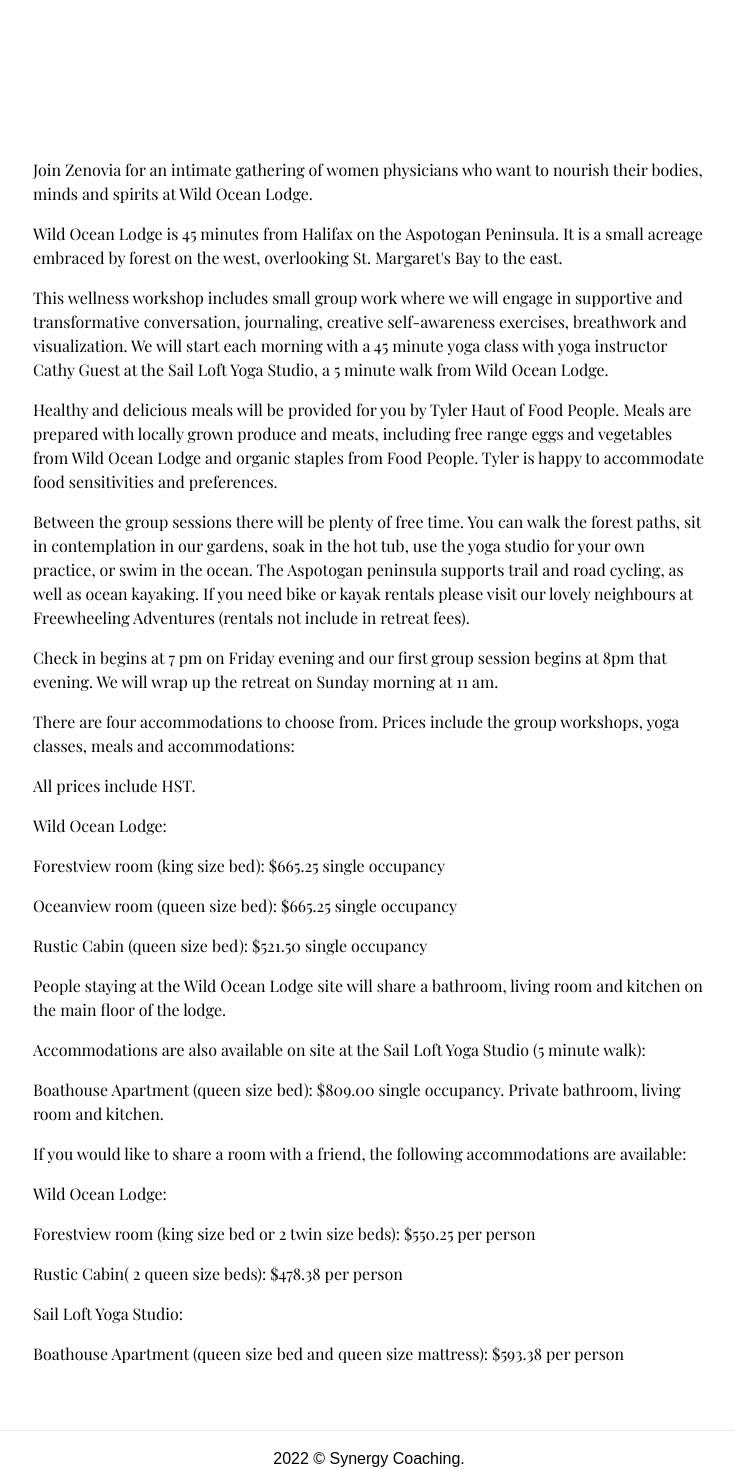
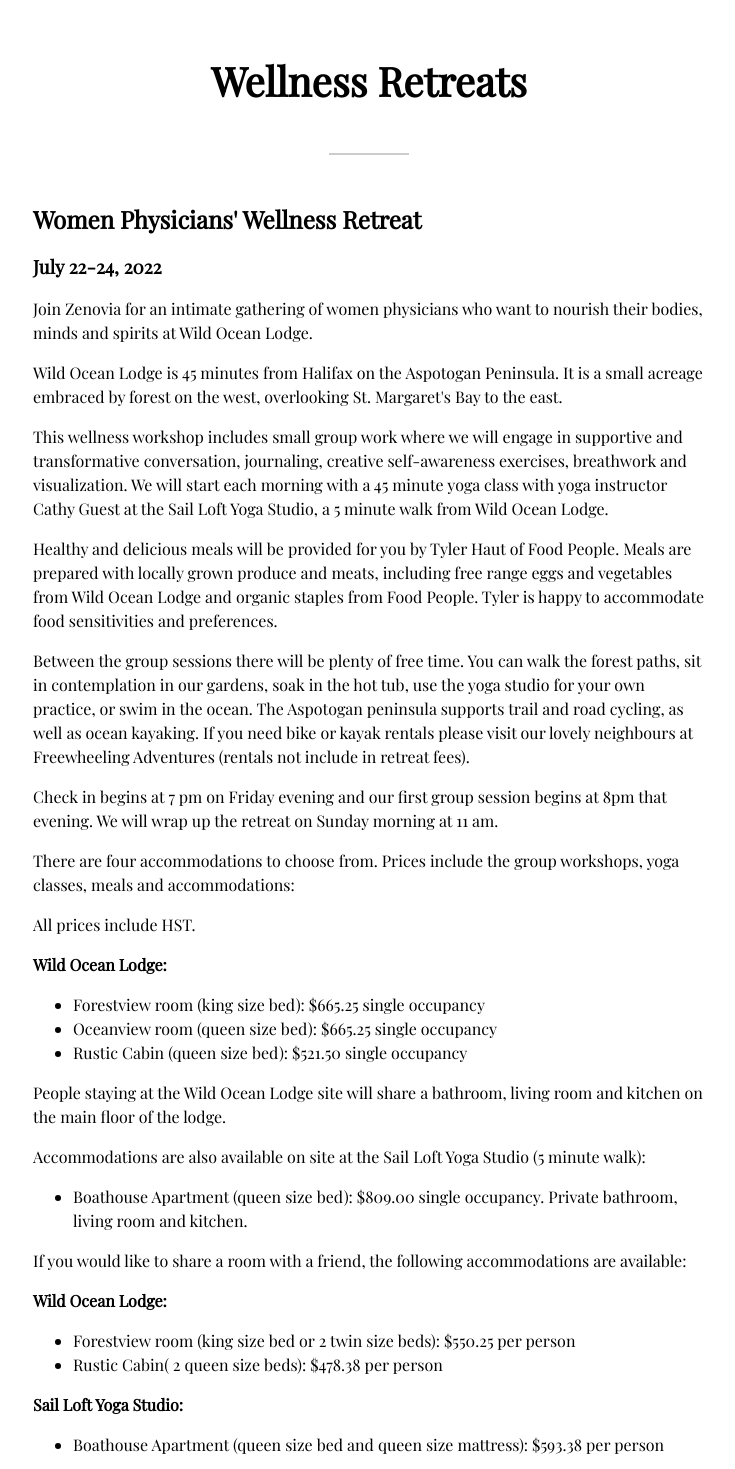
Before and after one commit to tbguest/synergy-coaching, a Next.js app: page /retreats in a window 1280 px wide. Shown: the part 514-1983 px from the top of the page, without its empty margins (271-1006 px from the left). Built offline with nearby package versions, Linux system fonts and the light colour scheme; a web font is replaced by a local one.

Commit message:
Complete draft v1 styling

```diff
--- a/components/Navbar/Navbar.module.css
+++ b/components/Navbar/Navbar.module.css
@@ -22,6 +22,10 @@
 
 .nav_link:hover {
   background-color: var(--color-primary-hover);
+}
+
+.nav_brand h1 {
+  line-height: 2.5rem;
 }
 
 .nav_brand {
--- a/pages/contact.jsx
+++ b/pages/contact.jsx
@@ -1,15 +1,14 @@
 import styles from "../styles/Page.module.css";
 import { ContactForm } from "../components/ContactForm";
-import Image from "next/image";
 
 export default function Contact() {
   return (
     <div className={styles.container}>
       <div className={styles.image_header}></div>
-      <h1>Contact</h1>
       <div className={styles.content}>
+        <h1>Contact</h1>
+        <hr className={styles.hr} />
         <p>Book a spot now, or reach out with any questions.</p>
-        <p>{"We're happy to hear from you!"}</p>
       </div>
       <ContactForm />
     </div>
--- a/pages/index.js
+++ b/pages/index.js
@@ -16,8 +16,7 @@
             reprehenderit. Minim nostrud non elit non cillum labore. Laboris
             nulla pariatur amet ex. Excepteur duis quis occaecat cillum.
           </p>
-          <p>Call to action</p>
-          <p>Refer to contact page</p>
+          <p>Call to action?</p>
         </div>
       </div>
       <div className={styles.contact_refer}>
--- a/pages/retreats.jsx
+++ b/pages/retreats.jsx
@@ -4,19 +4,14 @@
 export default function Retreats() {
   return (
     <div className={styles.container}>
-      <div className={styles.image_header}>
+      <div className={styles.image_header}></div>
+      <div className={styles.content}>
+        <h1>Wellness Retreats</h1>
+        <hr className={styles.hr} />
         <div className={styles.header_text}>
-          <h1>Wellness Retreats</h1>
           <h2>{"Women Physicians' Wellness Retreat"}</h2>
           <h3>{"July 22-24, 2022"}</h3>
         </div>
-      </div>
-      {/* <div className={styles.header_text}>
-        <h1>Wellness Retreats</h1>
-        <h2>{"Women Physicians' Wellness Retreat"}</h2>
-        <h3>{"July 22-24, 2022"}</h3>
-      </div> */}
-      <div className={styles.content}>
         <p>
           Join Zenovia for an intimate gathering of women physicians who want to
           nourish their bodies, minds and spirits at Wild Ocean Lodge.
@@ -68,11 +63,12 @@
 
         <p>All prices include HST.</p>
 
-        <p>Wild Ocean Lodge:</p>
-        <p>Forestview room (king size bed): $665.25 single occupancy</p>
-        <p>Oceanview room (queen size bed): $665.25 single occupancy</p>
-        <p>Rustic Cabin (queen size bed): $521.50 single occupancy</p>
-
+        <strong>Wild Ocean Lodge:</strong>
+        <ul>
+          <li>Forestview room (king size bed): $665.25 single occupancy</li>
+          <li>Oceanview room (queen size bed): $665.25 single occupancy</li>
+          <li>Rustic Cabin (queen size bed): $521.50 single occupancy</li>
+        </ul>
         <p>
           People staying at the Wild Ocean Lodge site will share a bathroom,
           living room and kitchen on the main floor of the lodge.
@@ -82,27 +78,33 @@
           Accommodations are also available on site at the Sail Loft Yoga Studio
           (5 minute walk):
         </p>
-        <p>
-          Boathouse Apartment (queen size bed): $809.00 single occupancy.
-          Private bathroom, living room and kitchen.
-        </p>
+        <ul>
+          <li>
+            Boathouse Apartment (queen size bed): $809.00 single occupancy.
+            Private bathroom, living room and kitchen.
+          </li>
+        </ul>
 
         <p>
           If you would like to share a room with a friend, the following
           accommodations are available:
         </p>
-        <p>Wild Ocean Lodge:</p>
-        <p>
-          Forestview room (king size bed or 2 twin size beds): $550.25 per
-          person
-        </p>
-        <p>Rustic Cabin( 2 queen size beds): $478.38 per person</p>
+        <strong>Wild Ocean Lodge:</strong>
+        <ul>
+          <li>
+            Forestview room (king size bed or 2 twin size beds): $550.25 per
+            person
+          </li>
+          <li>Rustic Cabin( 2 queen size beds): $478.38 per person</li>
+        </ul>
 
-        <p>Sail Loft Yoga Studio:</p>
-        <p>
-          Boathouse Apartment (queen size bed and queen size mattress): $593.38
-          per person
-        </p>
+        <strong>Sail Loft Yoga Studio:</strong>
+        <ul>
+          <li>
+            Boathouse Apartment (queen size bed and queen size mattress):
+            $593.38 per person
+          </li>
+        </ul>
 
         {/* </Event> */}
       </div>
--- a/styles/Page.module.css
+++ b/styles/Page.module.css
@@ -21,19 +21,32 @@
 
 .content {
   position: relative;
-  top: var(--nav-height);
   left: 50%;
   transform: translateX(-50%);
   max-width: var(--content-max-width);
-  /* background-color: rgb(255, 255, 255, 0.65); */
   border-radius: var(--border-radius);
   padding: 2rem;
-  padding-bottom: var(--footer-height);
-  margin-bottom: 10rem;
+  margin-bottom: 3rem;
+}
+
+.content h1 {
+  font-size: 2.5rem;
+  text-align: center;
 }
 
 .portrait_image_wrapper {
-  max-width: 300px;
-  max-height: 400px;
   margin-bottom: 6rem;
+  margin-top: 3rem;
+  width: 100%;
 }
+
+.hr {
+  display: block;
+  margin-left: auto;
+  margin-right: auto;
+  height: 1px;
+  border: 0;
+  border-top: 2px solid #ccc;
+  margin: 3rem auto 3rem auto;
+  width: 5rem;
+}
--- a/styles/globals.css
+++ b/styles/globals.css
@@ -19,6 +19,14 @@
   box-sizing: border-box;
 }
 
+h1 {
+  line-height: 3rem;
+}
+
+h2 {
+  line-height: 2rem;
+}
+
 :root {
   --nav-height: 7rem;
   --content-max-width: 46rem;
```
Also changed, not shown: pages/coaching.jsx (+3 -4 lines), styles/Home.module.css (+11 -6 lines).
